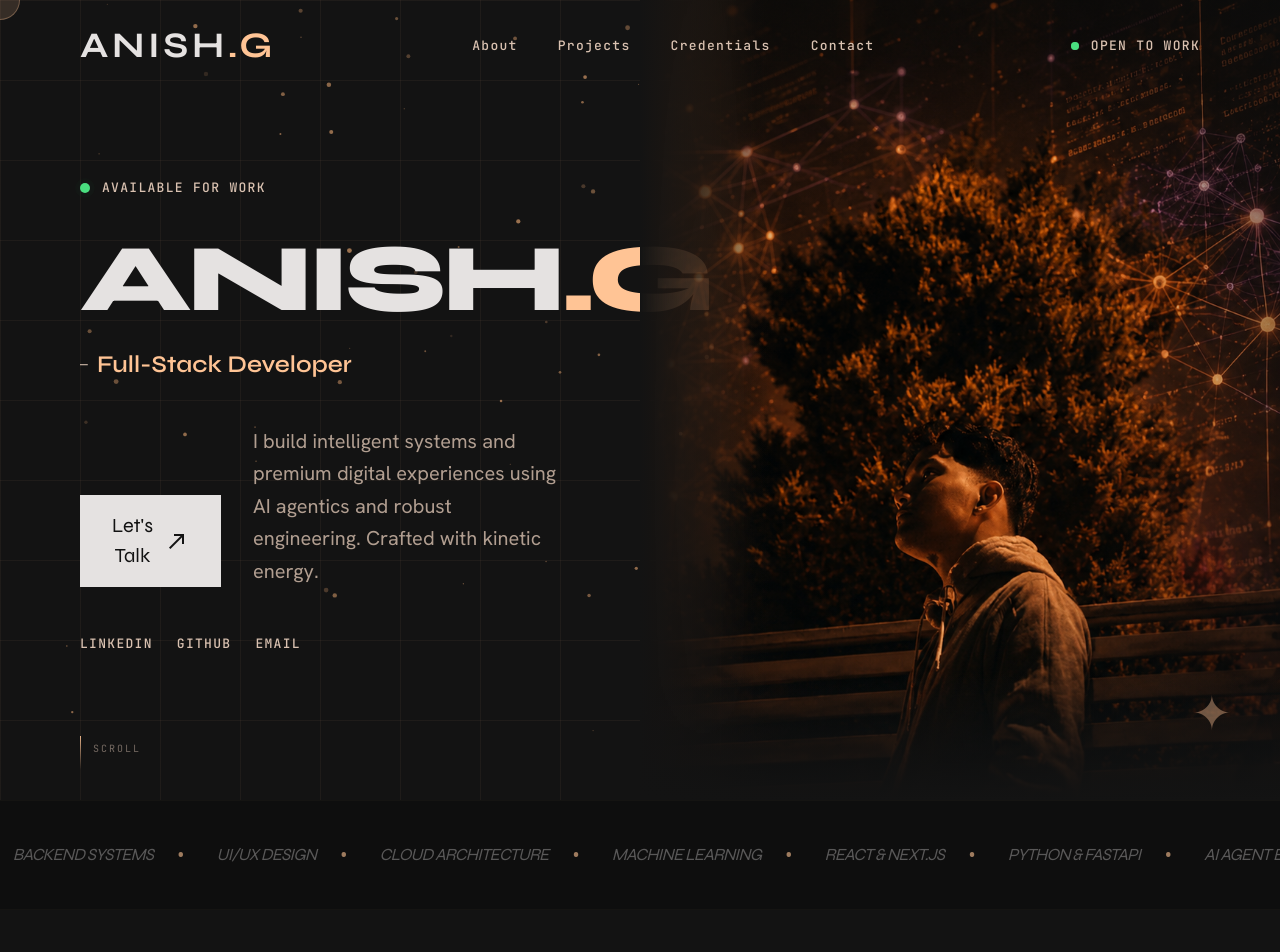
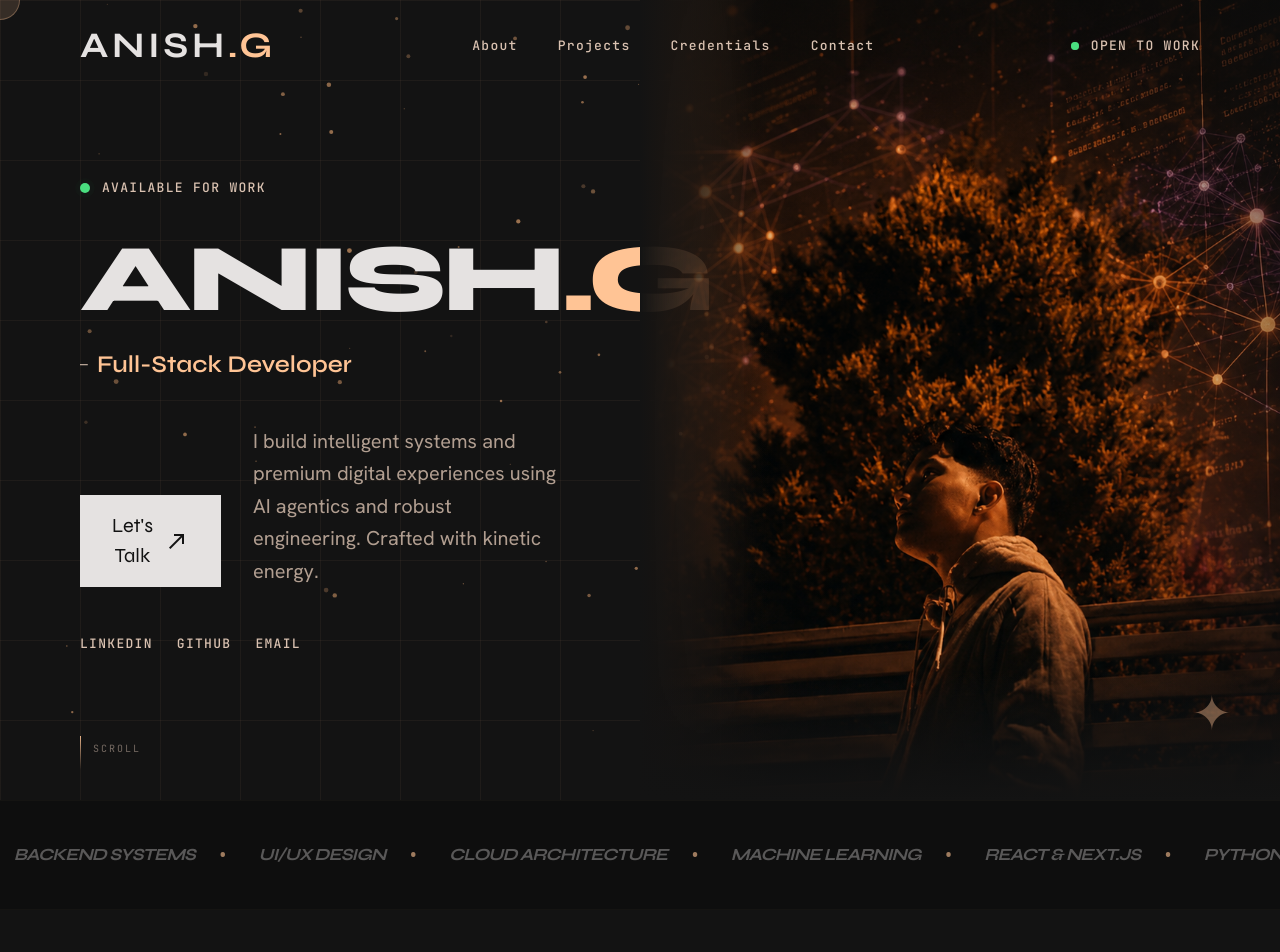
Before and after one commit to The-First-Wayne/Portfolio, a React (Vite) app: page / in a window 1280 px wide. Shown: the top 952 px of the page. Built offline with nearby package versions, Linux system fonts and the light colour scheme; the HTML template or start-up script is replaced by a standard one.

Commit message:
made the skills bold

```diff
--- a/src/components/SkillsMarquee.tsx
+++ b/src/components/SkillsMarquee.tsx
@@ -25,7 +25,7 @@ export function SkillsMarquee() {
         <div className="marquee-content">
           {tickerItems.map((text, i) => (
             <div key={i} className="flex gap-6 items-center shrink-0">
-              <span className="font-headline-md text-[17px] uppercase tracking-tighter text-on-surface/35 italic hover:text-primary/70 transition-colors duration-300 cursor-default whitespace-nowrap">
+              <span className="font-headline-md font-bold text-[17px] uppercase tracking-tighter text-on-surface/35 italic hover:text-primary/70 transition-colors duration-300 cursor-default whitespace-nowrap">
                 {text}
               </span>
               <span className="text-primary/60 text-xl">•</span>
@@ -37,7 +37,7 @@ export function SkillsMarquee() {
         <div className="marquee-content" aria-hidden="true">
           {tickerItems.map((text, i) => (
             <div key={i} className="flex gap-6 items-center shrink-0">
-              <span className="font-headline-md text-[17px] uppercase tracking-tighter text-on-surface/35 italic hover:text-primary/70 transition-colors duration-300 cursor-default whitespace-nowrap">
+              <span className="font-headline-md font-bold text-[17px] uppercase tracking-tighter text-on-surface/35 italic hover:text-primary/70 transition-colors duration-300 cursor-default whitespace-nowrap">
                 {text}
               </span>
               <span className="text-primary/60 text-xl">•</span>
```
